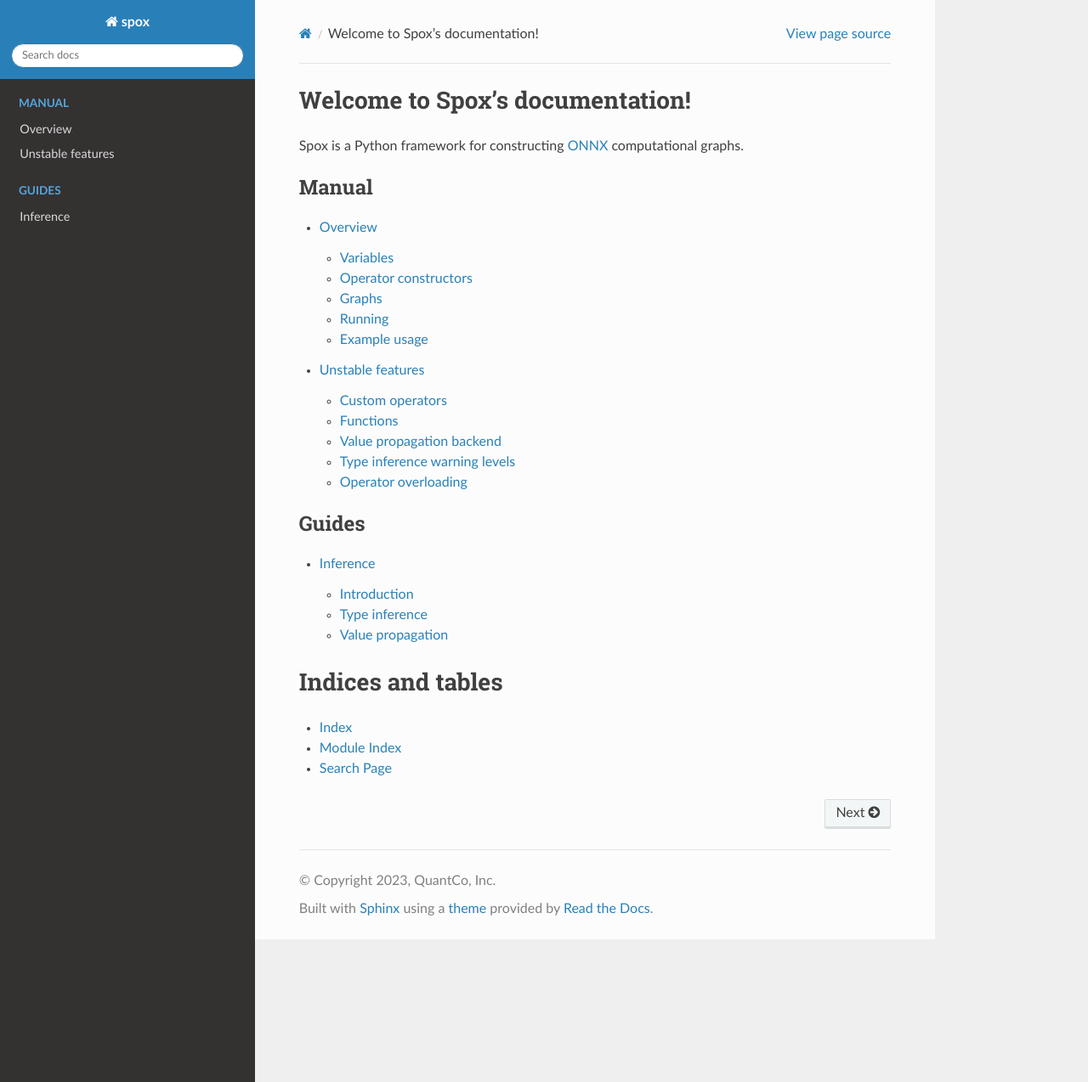
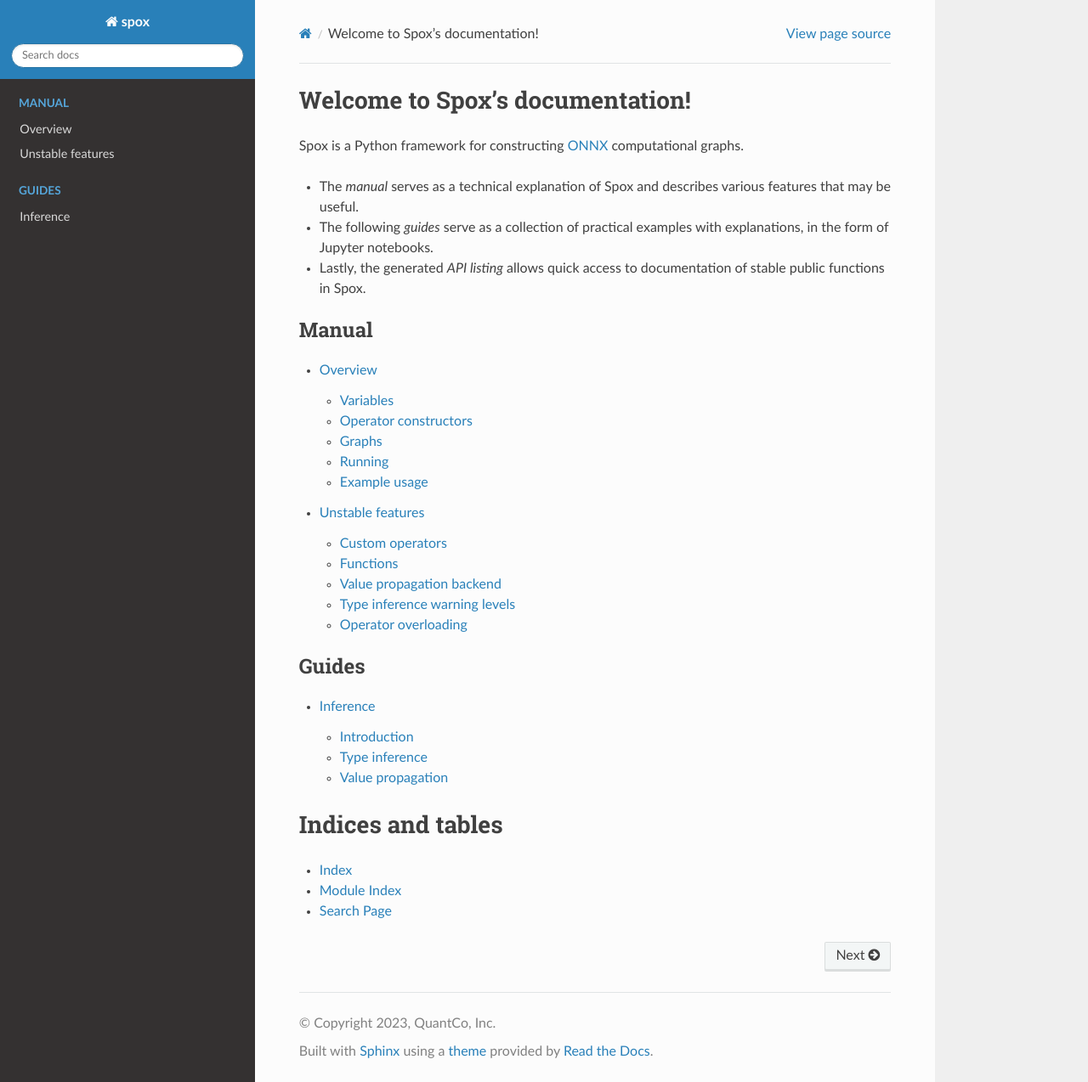
Before and after one commit to Quantco/spox, a Sphinx documentation site: the page built from docs/index.rst, in a window 1280 px wide and 1274 px high. Shown: the whole window at 85% size. Built offline with Sphinx 7.4.7 and the Read the Docs theme 2.0.0, drawn with Linux system fonts in a browser that asks for light colours; pages that are not in the unit, such as notebooks, are missing from menus.

Commit message:
Add a short description of contents in doc index

```diff
--- a/docs/index.rst
+++ b/docs/index.rst
@@ -2,6 +2,10 @@ Welcome to Spox's documentation!
 ===================================
 
 Spox is a Python framework for constructing `ONNX <https://github.com/onnx/onnx/>`_ computational graphs.
+
+- The `manual` serves as a technical explanation of Spox and describes various features that may be useful.
+- The following `guides` serve as a collection of practical examples with explanations, in the form of Jupyter notebooks.
+- Lastly, the generated `API listing` allows quick access to documentation of stable public functions in Spox.
 
 .. toctree::
    :maxdepth: 2
```
